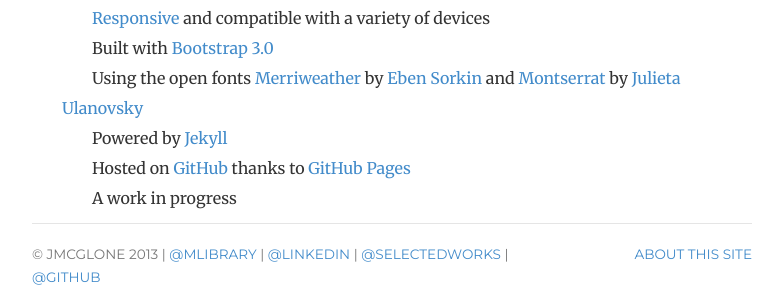
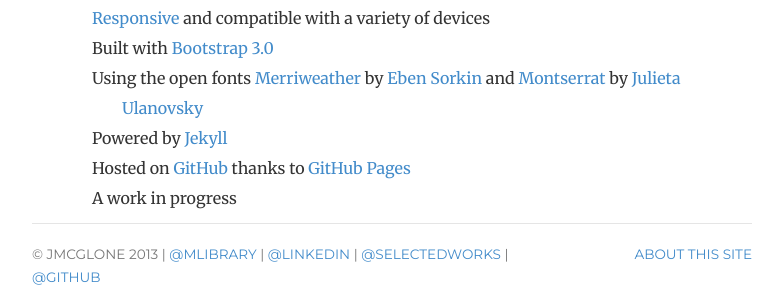
Before and after one commit to jmcglone/jmcglone.github.io, a Jekyll site: the page built from about/index.html, in a window 1280 px wide. Shown: the part 202-493 px from the top of the page, without its empty margins (248-1030 px from the left). Built offline with Jekyll 4.4.1, drawn with Linux system fonts in a browser that asks for light colours.

Commit message:
Update style.css
other way around for indented list

```diff
--- a/css/style.css
+++ b/css/style.css
@@ -46,4 +46,4 @@
 iframe {font-family: 'Merriweather', Georgia, Times; font-size: 16px;}
 
 /* About */
-.about ul.list-unstyled li { line-height: 30px; text-indent: 30px; margin-left: -30px;}
+.about ul.list-unstyled li { line-height: 30px; text-indent: -30px; margin-left: 30px;}
```
